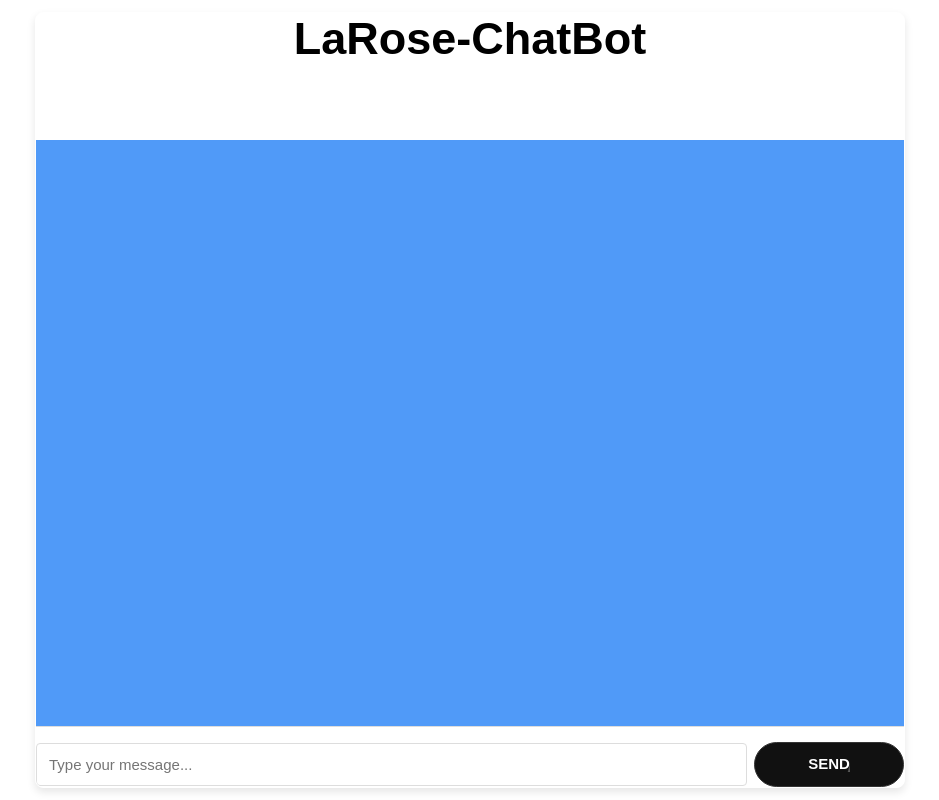
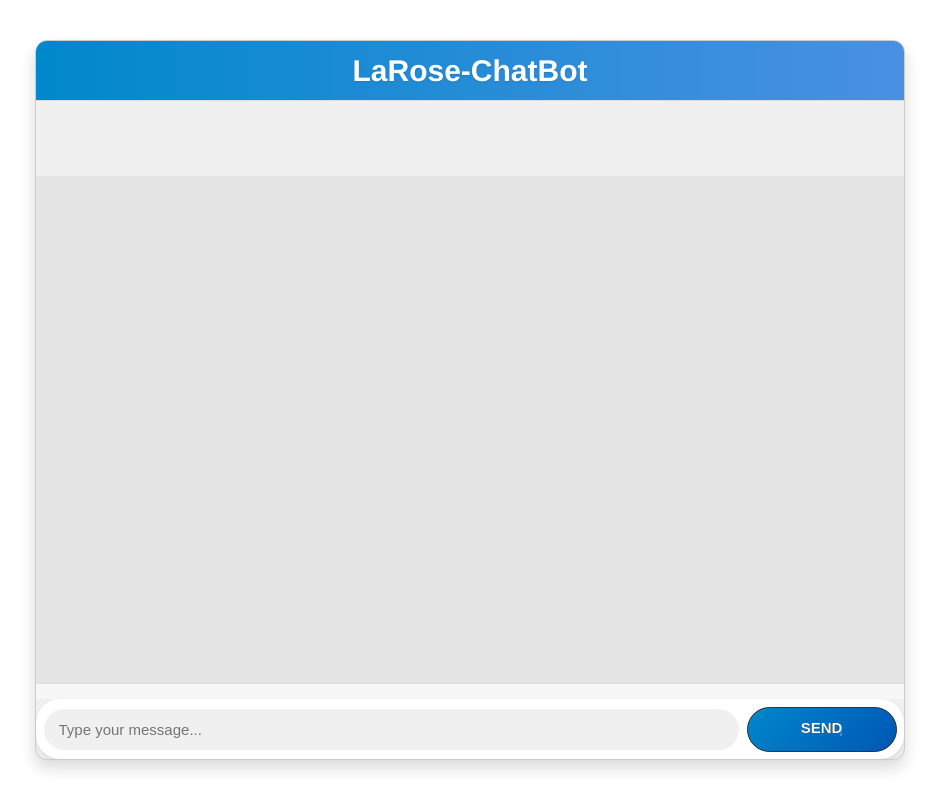
Before and after one commit to hamdymohamedak/akchatbot, a React (Create React App) app: page / in a window 1280 px wide. Shown: the whole page, without its empty margins (170-1109 px from the left). Built offline with nearby package versions, Linux system fonts and the light colour scheme.

Commit message:
Add files via upload

```diff
--- a/src/App.css
+++ b/src/App.css
@@ -2,17 +2,31 @@
 .chat-app {
   display: flex;
   flex-direction: column;
-  height: 97vh;
+  height: 90vh;
   width: 100vw;
   max-width: 58rem;
   margin: auto;
-  border: 1px solid #fff;
-  border-radius: 8px;
-  box-shadow: 0 4px 8px rgba(0, 0, 0, 0.1);
-  background: #fff;
-  font-family: Arial, sans-serif;
+  border: 1px solid #ccc;
+  border-radius: 12px;
+  box-shadow: 0 8px 16px rgba(0, 0, 0, 0.15);
+  background: #f0f0f0;
+  font-family: 'Helvetica Neue', Arial, sans-serif;
   position: relative;
-  overflow: auto;
+  overflow: hidden;
+}
+
+/* Title for the chat app */
+.title {
+  height: 4rem;
+  display: flex;
+  justify-content: center;
+  align-items: center;
+  font-weight: bold;
+  font-size: 2rem;
+  background: linear-gradient(90deg, #0088cc, #4a90e2);
+  color: #fff;
+  border-bottom: 1px solid #ddd;
+  text-shadow: 0 1px 2px rgba(0, 0, 0, 0.1);
 }
 
 /* Chat header for showing messages */
@@ -20,8 +34,7 @@
   flex: 1;
   padding: 1rem;
   overflow-y: auto;
-  border-bottom: 1px solid #509af8;
-  background: #509af8;
+  background: #e5e5e5;
   display: flex;
   flex-direction: column;
 }
@@ -33,71 +46,73 @@
   padding: 0.8rem;
   border-radius: 12px;
   line-height: 1.5;
+  font-size: 1rem;
+  word-wrap: break-word;
+  box-shadow: 0 2px 4px rgba(0, 0, 0, 0.1);
 }
 
 .message.user {
   align-self: flex-end;
-  background: #007bff;
+  background: linear-gradient(135deg, #007bff, #0056b3);
   color: #fff;
 }
 
 .message.ai {
   align-self: flex-start;
-  background: #e9ecef;
-  color: #000;
+  background: #ffffff;
+  border: 1px solid #e5e5e5;
+  color: #333;
 }
 
-/* WaveText component styling (if it's a styled text) */
 .wave-text {
   display: inline-block;
   animation: wave-animation 1.5s infinite;
 }
 
-@keyframes wave-animation {
-  0% {
-    transform: translateY(0);
-  }
-  50% {
-    transform: translateY(-4px);
-  }
-  100% {
-    transform: translateY(0);
-  }
-}
-
-/* Chat body where input field is located */
+/* Chat body where the input field is located */
 .chat-body {
   flex: 0;
   display: flex;
-  flex-direction: column;
+  padding: 0.5rem;
+  background: #f7f7f7;
   border-top: 1px solid #ddd;
-  padding: 0.5rem;
-  background: #fff;
 }
 
 /* Input field and send button styling */
 .chat-input {
   display: flex;
   align-items: center;
+  width: 100%;
+  padding: 0.5rem;
+  border-radius: 24px;
+  background: #fff;
+  box-shadow: 0 2px 4px rgba(0, 0, 0, 0.1);
 }
 
 .chat-input input {
   flex: 1;
-  padding: 0.8rem;
-  border: 1px solid #ddd;
-  border-radius: 4px;
+  padding: 0.8rem 1rem;
+  border: none;
+  border-radius: 24px;
+  background: #f0f0f0;
   font-size: 1rem;
   margin-right: 0.5rem;
+  outline: none;
+  transition: background 0.3s ease;
+}
+
+.chat-input input:focus {
+  background: #e0e0e0;
 }
 
 .chat-input input:disabled {
-  background: #e9ecef;
+  background: #e0e0e0;
 }
 
 .shiny-button {
-  background: #007bff;
+  background: linear-gradient(135deg, #0088cc, #0056b3);
   border: none;
-  border-radius: 4px;
+  border-radius: 24px;
   color: #fff;
   cursor: pointer;
   padding: 0.8rem 1.5rem;
@@ -111,7 +126,7 @@
 }
 
 .shiny-button:hover:not(:disabled) {
-  background: #0056b3;
+  background: linear-gradient(135deg, #0077b6, #004a7c);
 }
 
 /* Battery alert positioning */
@@ -128,11 +143,15 @@
   z-index: 1000;
 }
 
-.title {
-  height: auto;
-  display: flex;
-  justify-content: center;
-  align-items: center;
-  font-weight: bold;
-  font-size: 3rem;
+/* Wave animation keyframes */
+@keyframes wave-animation {
+  0% {
+    transform: translateY(0);
+  }
+  50% {
+    transform: translateY(-4px);
+  }
+  100% {
+    transform: translateY(0);
+  }
 }
```
